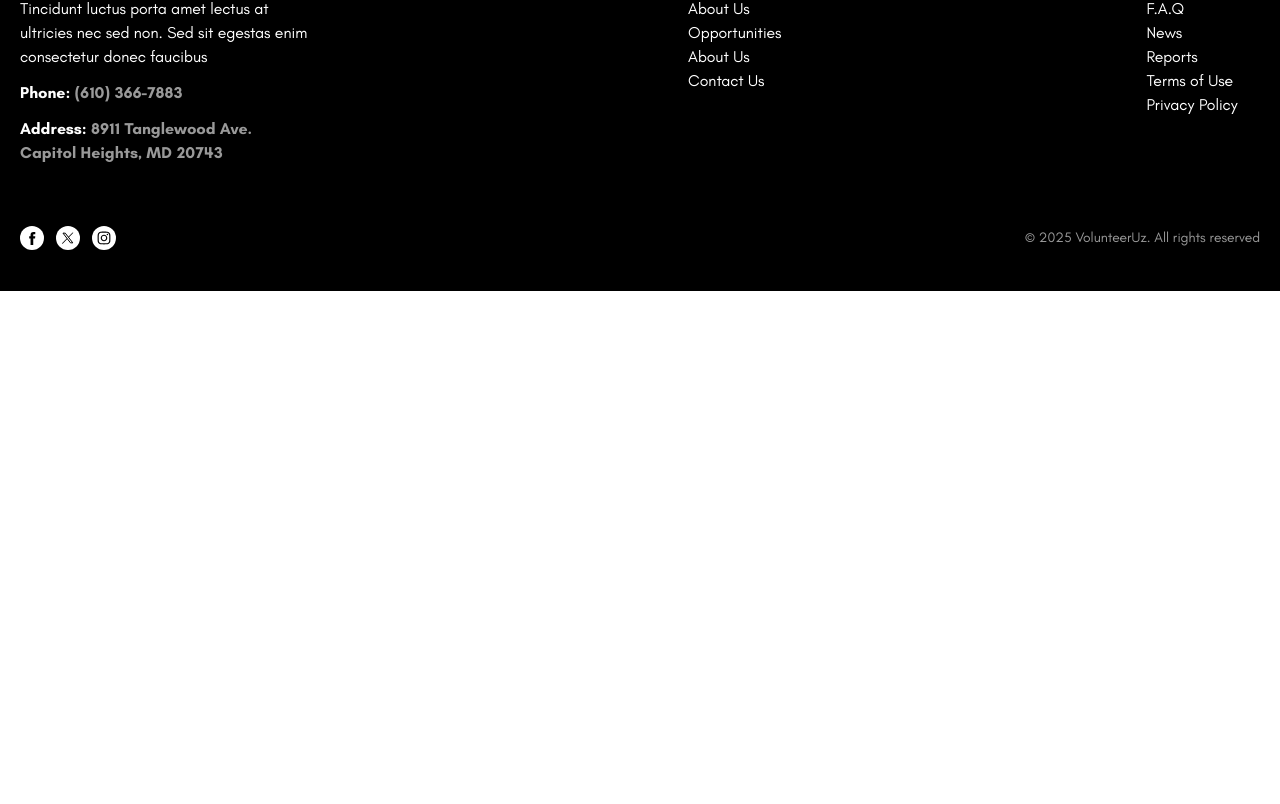
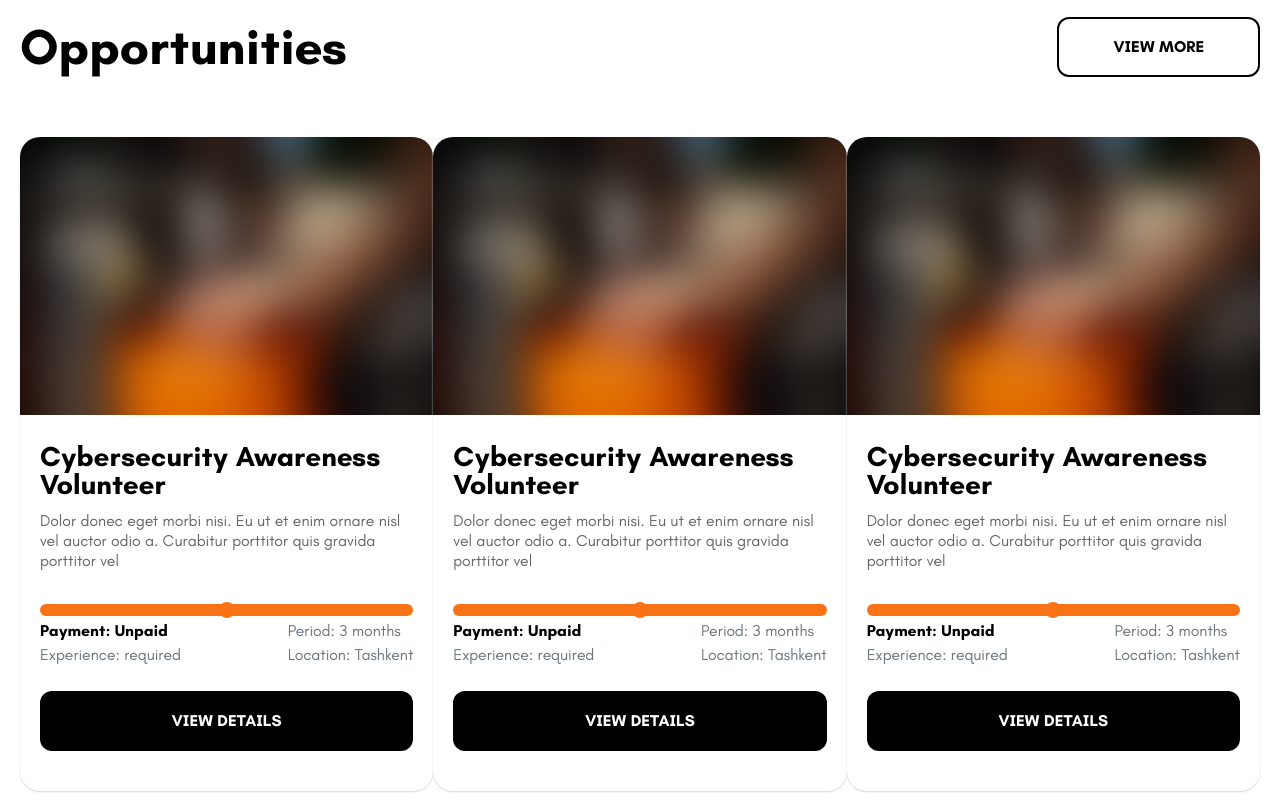
Before and after one commit to Digitals-Group/wematch, a React (Vite) app: page / in a window 1280 px wide. Shown: the part 1416-2220 px from the top of the page. Before the commit the page ends 1707 px from the top, so only its background shows below. Built offline with nearby package versions, Linux system fonts and the light colour scheme.

Commit message:
home page done

```diff
--- /dev/null
+++ b/src/api/cardData.js
@@ -0,0 +1,66 @@
+import img from "../assets/images/img.png";
+
+const cardData = [
+  {
+    id: 1,
+    image: img,
+    title: "Cybersecurity Awareness Volunteer",
+    text: "Dolor donec eget morbi nisi. Eu ut et enim ornare nisl vel auctor odio a. Curabitur porttitor quis gravida porttitor vel",
+    payment: "Payment: Unpaid",
+    time: "Period: 3 months",
+    experience: "Experience: required",
+    location: "Location: Tashkent",
+  },
+  {
+    id: 2,
+    image: img,
+    title: "Cybersecurity Awareness Volunteer",
+    text: "Dolor donec eget morbi nisi. Eu ut et enim ornare nisl vel auctor odio a. Curabitur porttitor quis gravida porttitor vel",
+    payment: "Payment: Unpaid",
+    time: "Period: 3 months",
+    experience: "Experience: required",
+    location: "Location: Tashkent",
+  },
+  {
+    id: 3,
+    image: img,
+    title: "Cybersecurity Awareness Volunteer",
+    text: "Dolor donec eget morbi nisi. Eu ut et enim ornare nisl vel auctor odio a. Curabitur porttitor quis gravida porttitor vel",
+    payment: "Payment: Unpaid",
+    time: "Period: 3 months",
+    experience: "Experience: required",
+    location: "Location: Tashkent",
+  },
+  {
+    id: 4,
+    image: img,
+    title: "Cybersecurity Awareness Volunteer",
+    text: "Dolor donec eget morbi nisi. Eu ut et enim ornare nisl vel auctor odio a. Curabitur porttitor quis gravida porttitor vel",
+    payment: "Payment: Unpaid",
+    time: "Period: 3 months",
+    experience: "Experience: required",
+    location: "Location: Tashkent",
+  },
+  {
+    id: 5,
+    image: img,
+    title: "IT Support for Community Centers",
+    text: "Dolor donec eget morbi nisi. Eu ut et enim ornare nisl vel auctor odio a. Curabitur porttitor quis gravida porttitor vel",
+    payment: "Payment: Unpaid",
+    time: "Period: 3 months",
+    experience: "Experience: required",
+    location: "Location: Tashkent",
+  },
+  {
+    id: 6,
+    image: img,
+    title: "Software Development Volunteer for NGOs",
+    text: "Dolor donec eget morbi nisi. Eu ut et enim ornare nisl vel auctor odio a. Curabitur porttitor quis gravida porttitor vel",
+    payment: "Payment: Unpaid",
+    time: "Period: 3 months",
+    experience: "Experience: required",
+    location: "Location: Tashkent",
+  },
+];
+
+export { cardData };
--- /dev/null
+++ b/src/components/Cards/Cards.jsx
@@ -0,0 +1,49 @@
+import React from "react";
+import { cardData } from "../../api/cardData";
+import Item from "./Item/Item";
+
+const Cards = () => {
+  return (
+    <section className="">
+      <div className="max-w-[1336px] w-full mx-auto px-[20px]">
+        <div className="flex items-center justify-between mb-[60px]">
+          <h2 className="text-black font-bold text-[50px] leading-[100%]">
+            Opportunities
+          </h2>
+          <button className="border-2 border-black py-[20px] px-[54px] rounded-[12px] uppercase font-bold text-4 leading-[100%] hover:bg-black hover:text-white transition">
+            view More
+          </button>
+        </div>
+
+        <div className="grid grid-cols-3 gap-y-[15px]">
+          {cardData?.map((item) => {
+            const {
+              id,
+              image,
+              title,
+              text,
+              payment,
+              time,
+              experience,
+              location,
+            } = item;
+            return (
+              <Item
+                key={id}
+                image={image}
+                title={title}
+                text={text}
+                payment={payment}
+                time={time}
+                experience={experience}
+                location={location}
+              />
+            );
+          })}
+        </div>
+      </div>
+    </section>
+  );
+};
+
+export default Cards;
--- /dev/null
+++ b/src/components/Cards/Item/Item.jsx
@@ -0,0 +1,61 @@
+import React from "react";
+
+const Item = ({ image, title, text, payment, time, experience, location }) => {
+  return (
+    <div className="max-w-[416px] w-full bg-white shadow-sm shadow-gray-300 rounded-[20px]">
+      <img
+        className="rounded-tl-[20px] rounded-tr-[20px]"
+        src={image}
+        alt="image"
+      />
+      <div className="pt-[28px] px-[20px] pb-[40px]">
+        <div className="mb-[28px]">
+          <h3 className="text-black font-bold text-[28px] leading-[100%] mb-3">
+            {title}
+          </h3>
+          <p className="text-[#00000099] font-normal text-4 leading-[20px]">
+            {text}
+          </p>
+        </div>
+        <input
+          type="range"
+          className="w-full h-3 bg-gray-100 rounded-lg appearance-none cursor-pointer
+             [&::-webkit-slider-runnable-track]:bg-orange-500
+             [&::-webkit-slider-runnable-track]:h-3 [&::-webkit-slider-runnable-track]:rounded-lg
+             [&::-webkit-slider-thumb]:appearance-none
+             [&::-webkit-slider-thumb]:w-4 [&::-webkit-slider-thumb]:h-4
+             [&::-webkit-slider-thumb]:bg-orange-500 [&::-webkit-slider-thumb]:rounded-full
+             [&::-webkit-slider-thumb]:mt-[-2px] [&::-moz-range-track]:bg-orange-500
+             [&::-moz-range-thumb]:w-4 [&::-moz-range-thumb]:h-4
+             [&::-moz-range-thumb]:bg-orange-500 [&::-moz-range-thumb]:rounded-full"
+        />
+
+        <div className="flex items-center justify-between mb-[28px]">
+          <div>
+            <h4 className="font-bold text-4 leading-[100%] mb-[8px]">
+              {payment}
+            </h4>
+            <p className="text-[#6C757D] font-medium text-3 leading-[100%]">
+              {experience}
+            </p>
+          </div>
+
+          <div>
+            <p className="text-[#6C757D] font-medium text-3 leading-[100%] mb-[8px]">
+              {time}
+            </p>
+            <p className="text-[#6C757D] font-medium text-3 leading-[100%]">
+              {location}
+            </p>
+          </div>
+        </div>
+
+        <button className="w-full bg-black text-white uppercase rounded-[12px] py-[20px] font-bold text-4 border-2 border-transparent leading-[100%] hover:bg-white hover:text-black border-2 border-[black] transition">
+          View Details
+        </button>
+      </div>
+    </div>
+  );
+};
+
+export default Item;
--- a/src/components/Home/Home.jsx
+++ b/src/components/Home/Home.jsx
@@ -1,4 +1,5 @@
 import React from "react";
+import Cards from "../Cards/Cards";
 import Hero from "../Hero/Hero";
 import Valuable from "../Valuable/Valuable";
 
@@ -7,6 +8,7 @@ const Home = () => {
     <main>
       <Hero />
       <Valuable />
+      <Cards />
     </main>
   );
 };
--- a/src/components/Valuable/Valuable.jsx
+++ b/src/components/Valuable/Valuable.jsx
@@ -5,7 +5,7 @@ import profileIcon from "../../assets/svg/profile.svg";
 
 const Valuable = () => {
   return (
-    <section className="bg-[#F8F9FA] pt-[180px] pb-[120px]">
+    <section className="bg-[#F8F9FA] pt-[180px] pb-[120px] mb-[120px]">
       <div className="max-w-[1336px] w-full mx-auto px-[20px]">
         <div className="grid grid-cols-2 items-center gap-[60px]">
           <div>
@@ -33,8 +33,12 @@ const Valuable = () => {
               <div className="text-[red] flex items-center gap-[10px] cursor-pointer">
                 <img src={profileIcon} alt="" />
                 <div>
-                  <h4 className="text-black font-semibold text-[20px] leading-6">Felipe Vaughn</h4>
-                  <span className="text-black font-nornal text-4 leading-6">Founder</span>
+                  <h4 className="text-black font-semibold text-[20px] leading-6">
+                    Felipe Vaughn
+                  </h4>
+                  <span className="text-black font-nornal text-4 leading-6">
+                    Founder
+                  </span>
                 </div>
               </div>
             </div>
```
Also changed, not shown: src/assets/images/img.png (added).
